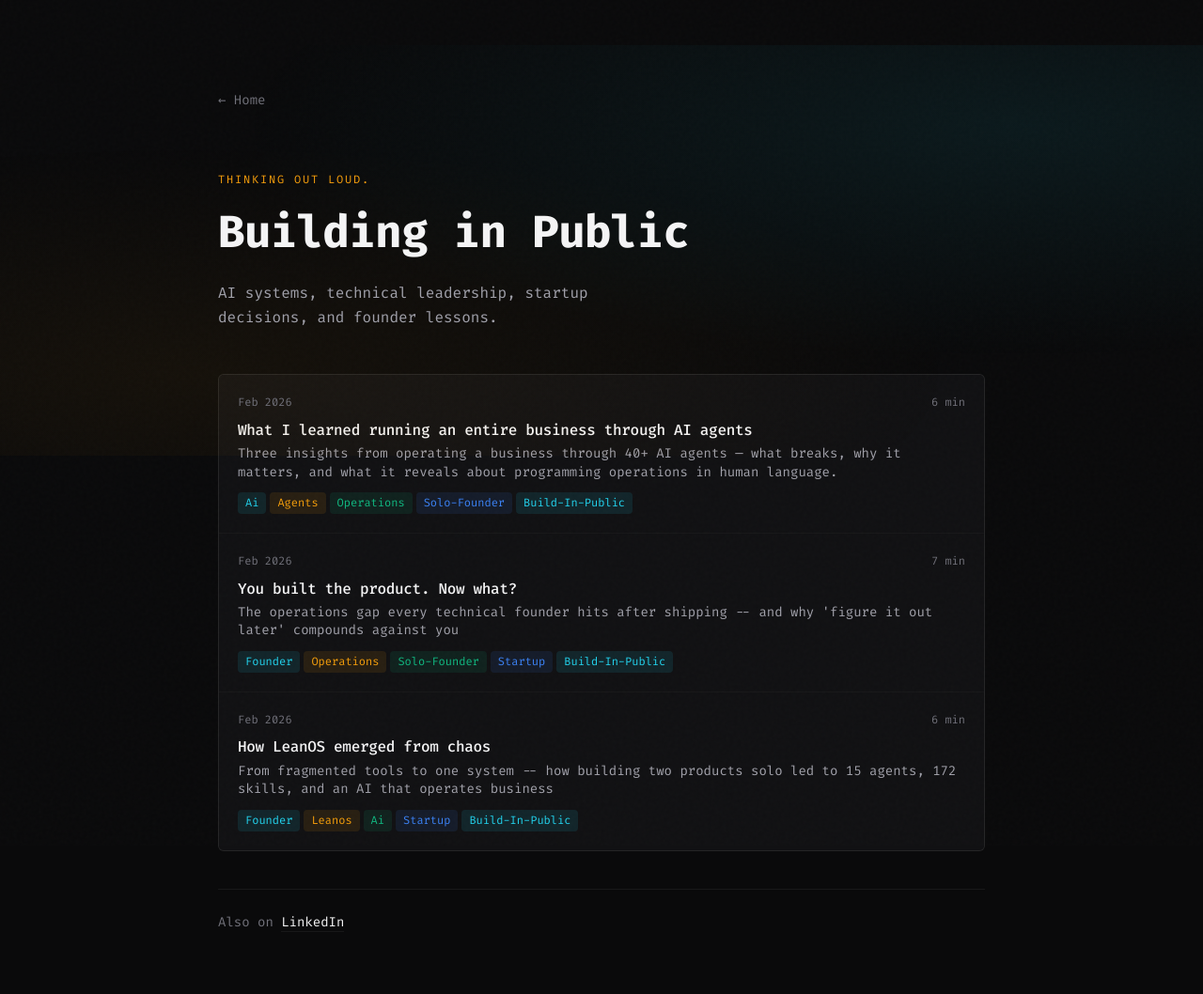
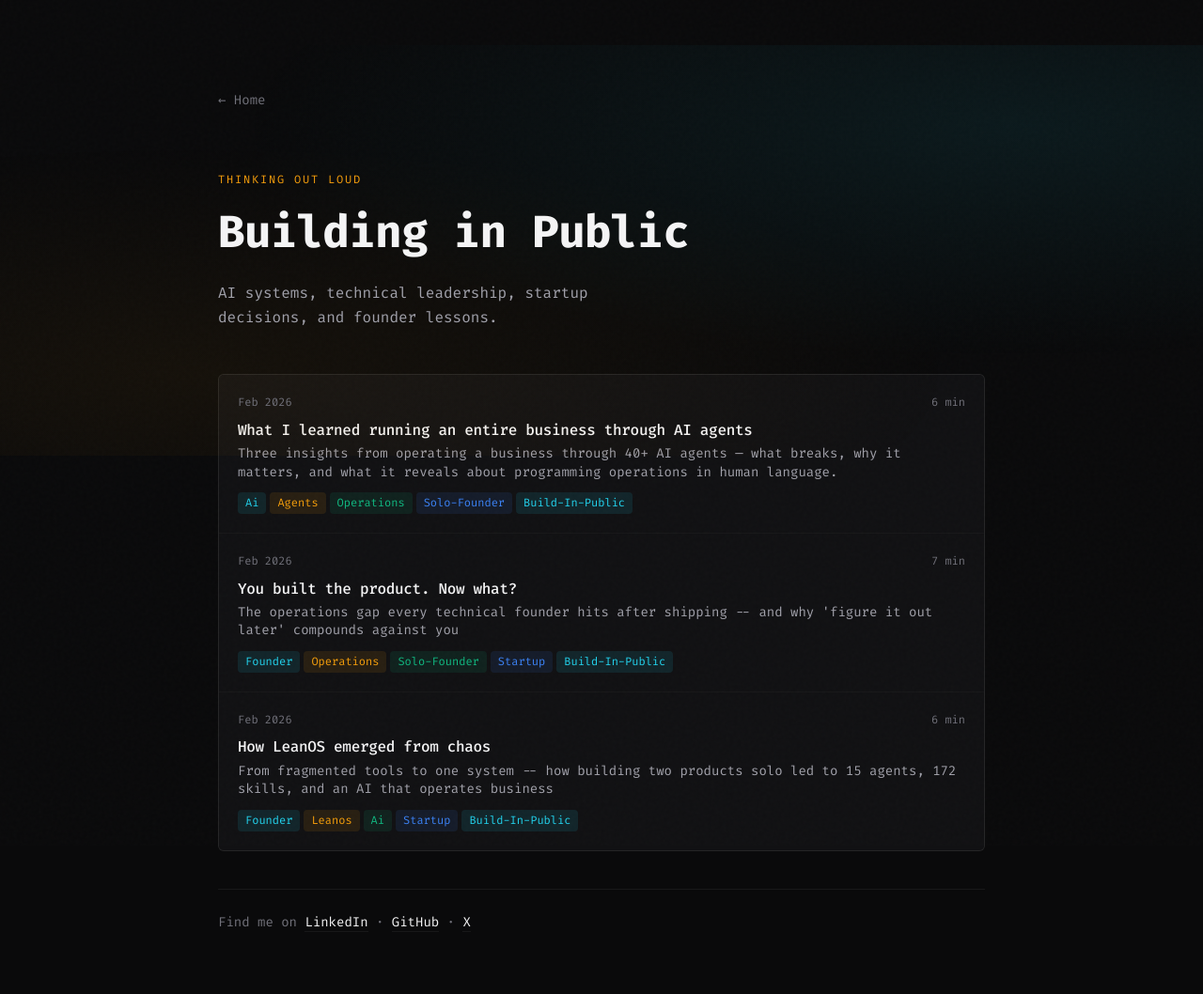
Before and after one commit to BellaBe/bellabe.github.io, a Jekyll site: the page built from writing.html, in a window 1280 px wide. Shown: the whole page at 94% size. Built offline with Jekyll 4.4.1, drawn with Linux system fonts in a browser that asks for light colours.

Commit message:
Unify footer across all pages — consistent social links line
Co-Authored-By: Claude Opus 4.6 <noreply@anthropic.com>

```diff
--- a/leanos.html
+++ b/leanos.html
@@ -164,5 +164,5 @@ minimal: true
   <div class="divider"></div>
 
   <!-- Footer note -->
-  <p class="footer-note">Built by <a href="{{ '/' | relative_url }}">Bella Belgarokova</a></p>
+  <p class="footer-note">Find me on <a href="https://linkedin.com/in/bellabelgarokova/" target="_blank" rel="noopener">LinkedIn</a> · <a href="https://github.com/BellaBe" target="_blank" rel="noopener">GitHub</a> · <a href="https://x.com/bellabelga" target="_blank" rel="noopener">X</a></p>
 </div>
--- a/services.html
+++ b/services.html
@@ -88,5 +88,5 @@ minimal: true
   </div>
 
   <!-- Footer note -->
-  <p class="footer-note">Technical founder? <a href="{{ '/leanos' | relative_url }}">LeanOS</a> might be what you need instead.</p>
+  <p class="footer-note">Find me on <a href="https://linkedin.com/in/bellabelgarokova/" target="_blank" rel="noopener">LinkedIn</a> · <a href="https://github.com/BellaBe" target="_blank" rel="noopener">GitHub</a> · <a href="https://x.com/bellabelga" target="_blank" rel="noopener">X</a></p>
 </div>
--- a/writing.html
+++ b/writing.html
@@ -13,7 +13,7 @@ minimal: true
 
   <!-- Hero -->
   <div class="minimal-hero">
-    <div class="hero-label">Thinking out loud.</div>
+    <div class="hero-label">Thinking out loud</div>
     <h1>Building in Public</h1>
     <p class="hero-sub">AI systems, technical leadership, startup decisions, and founder lessons.</p>
   </div>
@@ -45,5 +45,5 @@ minimal: true
   <div class="divider"></div>
 
   <!-- Footer note -->
-  <p class="footer-note">Also on <a href="https://linkedin.com/in/bellabelgarokova/" target="_blank" rel="noopener">LinkedIn</a></p>
+  <p class="footer-note">Find me on <a href="https://linkedin.com/in/bellabelgarokova/" target="_blank" rel="noopener">LinkedIn</a> · <a href="https://github.com/BellaBe" target="_blank" rel="noopener">GitHub</a> · <a href="https://x.com/bellabelga" target="_blank" rel="noopener">X</a></p>
 </div>
```
